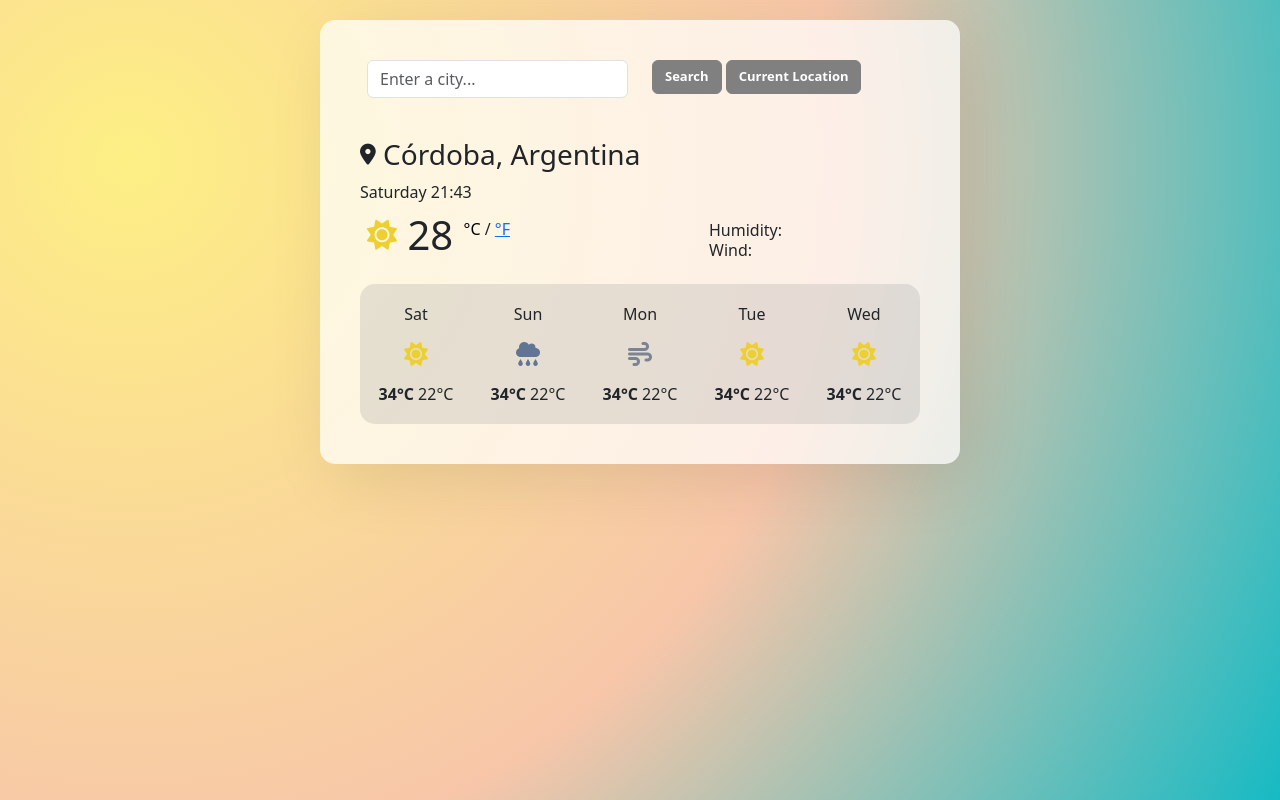
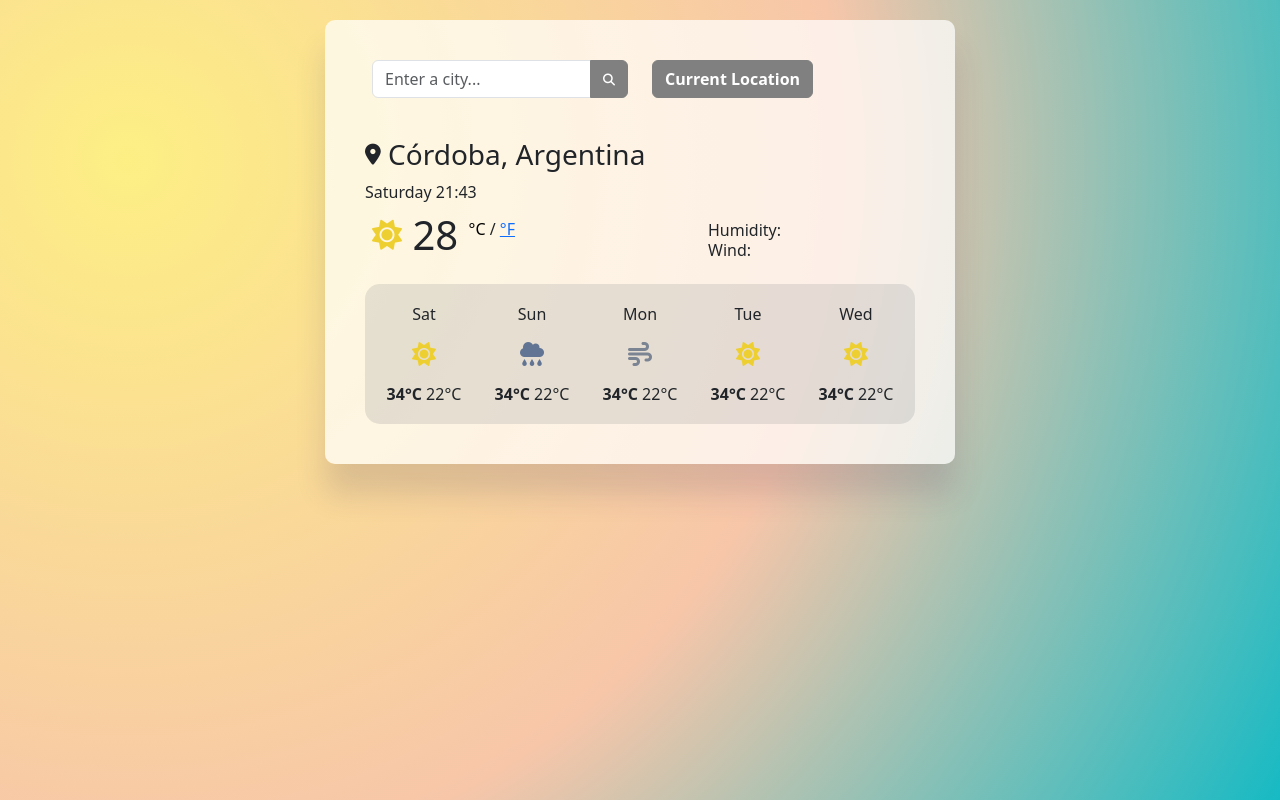
Before and after one commit to aldana-p/weather-app, a plain HTML site: page index.html in a window 1280 px wide. Drawn offline with nearby package versions, Linux system fonts and the light colour scheme.

Commit message:
Updated CSS (ver2)

```diff
--- a/index.html
+++ b/index.html
@@ -23,22 +23,23 @@
 
   <body>
     <div class="container">
+      <div class="box-weather">
         <form id="searchCity">
           <div class="row">
-          <div class="col">
-            <div class="mb-3">
+            <div class="col-sm">
+              <div class="input-group mb-3">
                 <input
                   type="text"
                   class="form-control"
                   id="city-input"
                   placeholder="Enter a city..."
                 />
+                <button type="submit" class="btn btn-primary" id="search">
+                  <i class="fa-solid fa-magnifying-glass fa-xs"></i>
+                </button>
               </div>
             </div>
-          <div class="col">
-            <button type="submit" class="btn btn-primary" id="search">
-              Search
-            </button>
+            <div class="col-sm">
               <button type="submit" class="btn btn-primary" id="current-city">
                 Current Location
               </button>
@@ -74,31 +75,41 @@
         <br />
         <div class="t">
           <div class="row row-cols-auto fila">
-          <div class="col-sm">
-            Sat<br /><i class="fa-solid fa-sun fa-xl" style="color: #eecf32"></i
-            ><br /><span class="temperature"><b>34°C</b> 22°C</span>
+            <div class="col-2">
+              Sat
+              <br />
+              <i class="fa-solid fa-sun fa-xl" style="color: #eecf32"></i>
+              <br />
+              <span class="temperature"><b>34°C</b> 22°C</span>
             </div>
-          <div class="col-sm">
+            <div class="col-2">
               Sun<br /><i
                 class="fa-solid fa-cloud-rain fa-xl"
                 style="color: #617494"
               ></i
               ><br /><span class="temperature"><b>34°C</b> 22°C</span>
             </div>
-          <div class="col-sm">
+            <div class="col-2">
               Mon<br /><i
                 class="fa-solid fa-wind fa-xl"
                 style="color: #7b8493"
               ></i
               ><br /><span class="temperature"><b>34°C</b> 22°C</span>
             </div>
-          <div class="col-sm">
-            Tue<br /><i class="fa-solid fa-sun fa-xl" style="color: #eecf32"></i
+            <div class="col-2">
+              Tue<br /><i
+                class="fa-solid fa-sun fa-xl"
+                style="color: #eecf32"
+              ></i
               ><br /><span class="temperature"><b>34°C</b> 22°C</span>
             </div>
-          <div class="col-sm">
-            Wed<br /><i class="fa-solid fa-sun fa-xl" style="color: #eecf32"></i
+            <div class="col-2">
+              Wed<br /><i
+                class="fa-solid fa-sun fa-xl"
+                style="color: #eecf32"
+              ></i
               ><br /><span class="temperature"><b>34°C</b> 22°C</span>
+            </div>
           </div>
         </div>
       </div>
--- a/src/style.css
+++ b/src/style.css
@@ -9,35 +9,41 @@ body {
 }
 
 .container {
-  width: 50%;
+  width: 100%;
+  max-width: 700px;
+  padding-right: 30px;
+  padding-left: 30px;
+  margin-right: auto;
+}
+.box-weather {
+  box-shadow: 0 30px 30px rgba(65, 50, 100, 0.16);
+  margin: 60px auto 30px;
+  max-width: 630px;
+  padding: 40px 70px 40px;
+  border-radius: 4px;
+
   height: auto;
-  border-radius: 15px;
+  border-radius: 10px;
   margin: 20px auto;
   padding: 40px;
   background-color: rgba(255, 255, 255, 0.723);
-  box-shadow: 11px 17px 68px -4px rgba(0, 0, 0, 0.1);
+  box-shadow: 0 30px 30px rgba(65, 50, 100, 0.16);
 }
+/*
+.container {
+  width: 50%;
+  height: auto;
+  border-radius: 10px;
+  margin: 20px auto;
+  padding: 40px;
+  background-color: rgba(255, 255, 255, 0.723);
+  box-shadow: 0 30px 30px rgba(65, 50, 100, 0.16);
+}*/
 
-.t {
-  width: 100%;
-  height: auto;
-  border-radius: 15px;
-  margin: 0 auto;
-  padding: 10px 5px;
-  background-color: rgba(157, 157, 157, 0.25);
-  line-height: 40px;
-}
-
-.fila {
-  margin: 0px;
-  text-align: center;
-  flex-shrink: 0;
-}
 .btn {
   background-color: grey;
   border: 1px solid grey;
   font-weight: bold;
-  font-size: small;
 }
 
 .btn:hover {
@@ -45,6 +51,7 @@ body {
   border: 1px solid rgb(247, 198, 169);
   color: grey;
 }
+
 .current-weather {
   line-height: 30px;
   max-width: 60%;
@@ -80,7 +87,23 @@ a.active {
   margin-left: -5px;
 }
 
-.col-sm {
+.t {
+  width: 100%;
+  height: auto;
+  border-radius: 15px;
+  margin: 0 auto;
+  padding: 10px 5px;
+  background-color: rgba(157, 157, 157, 0.25);
+  line-height: 40px;
+}
+
+.fila {
+  margin: 0px;
+  text-align: center;
+  flex-shrink: 0;
+}
+
+.col-2 {
   flex: 0 0 20%;
   max-width: 20%;
 }
```
Lines whose indentation alone changed are shown as unchanged.
